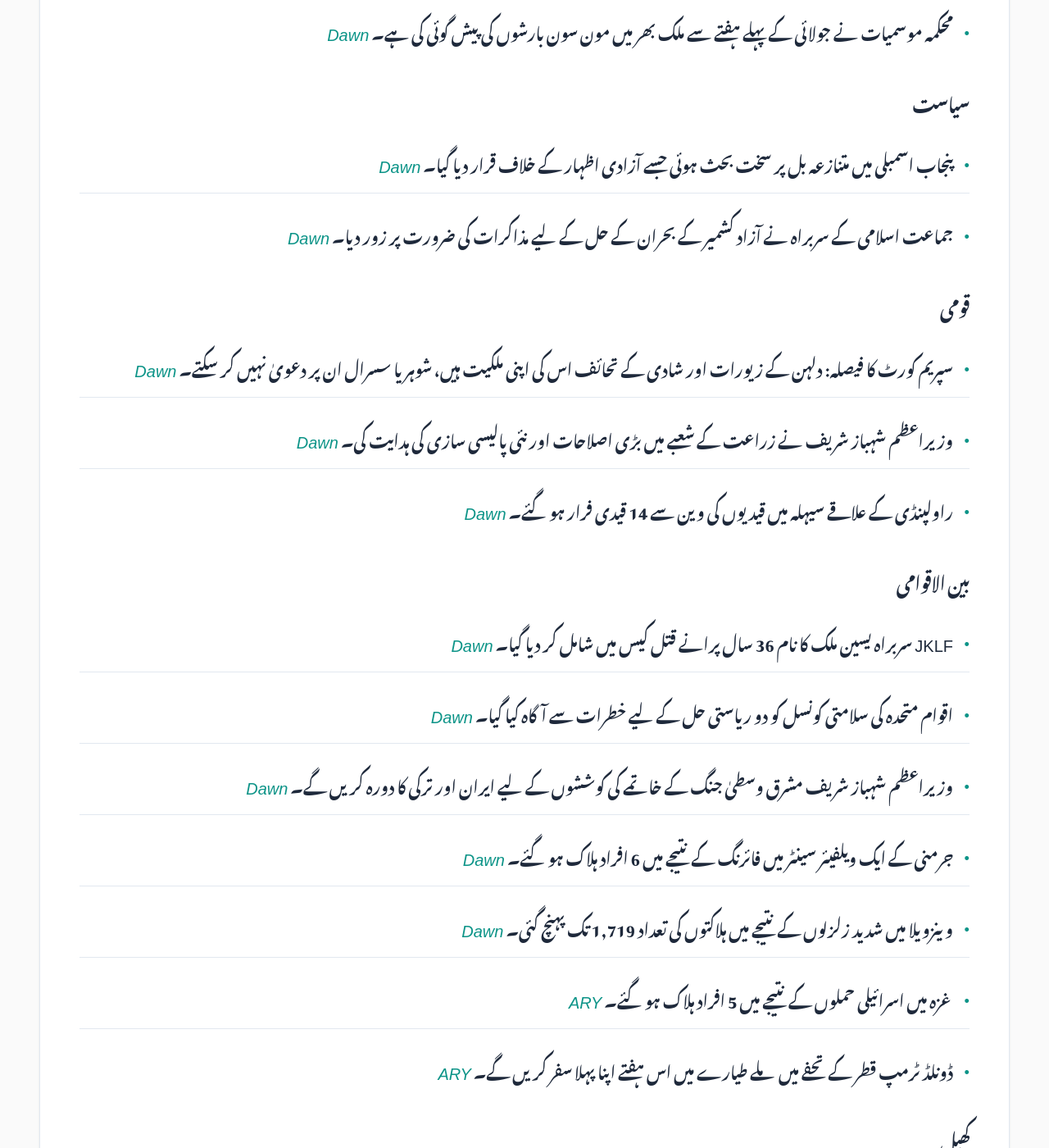
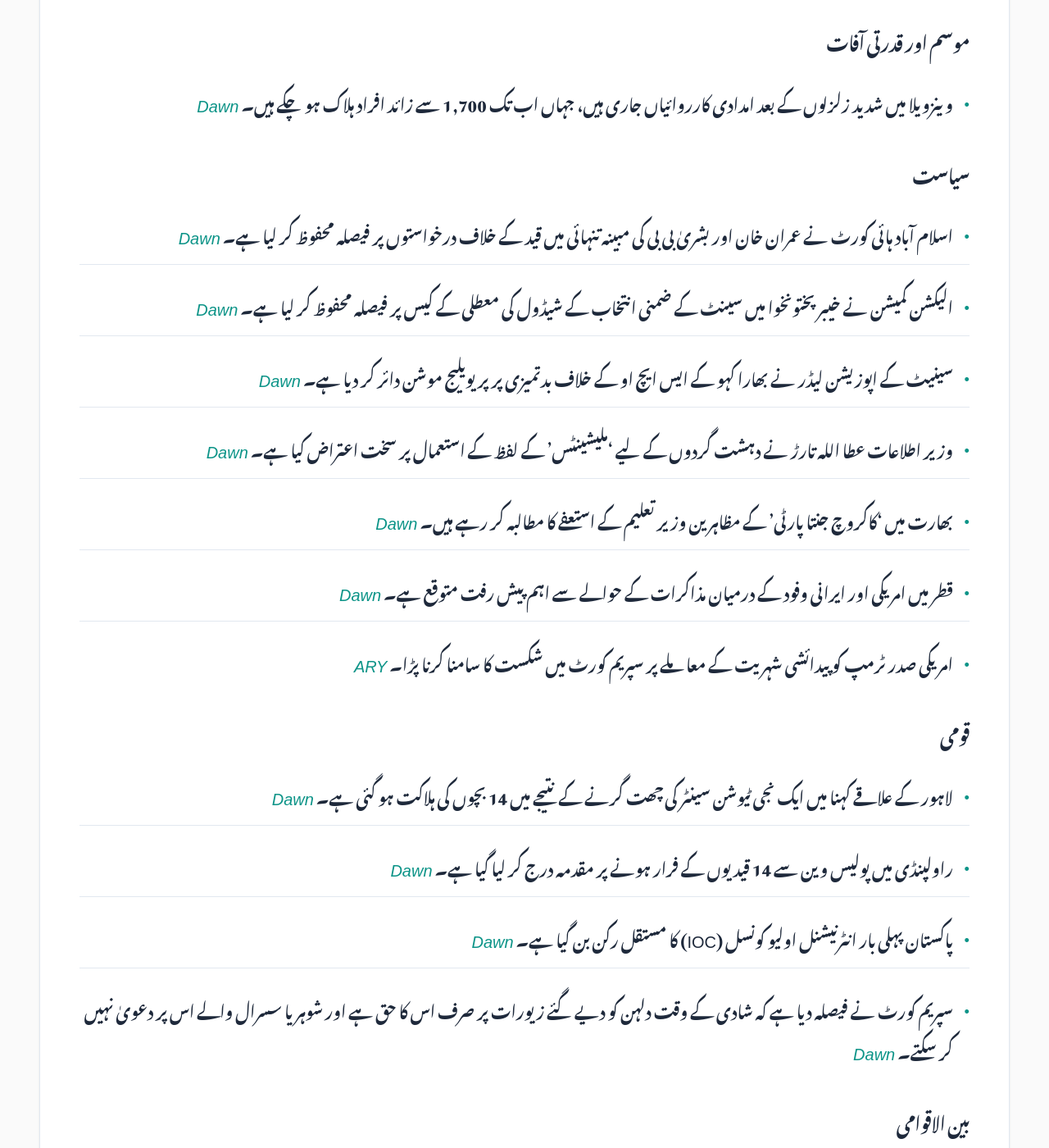
Before and after one commit to zsubzwary/news, a Jekyll site: the page built from ur/index.md, in a window 1280 px wide and 1400 px high, scrolled down 1360 px. Shown: the whole window at 82% size. Built offline with Jekyll 4.4.1, drawn with Linux system fonts in a browser that asks for light colours; some web fonts are replaced; comment, search, counter and statistics services are not loaded; some of the changed text lies outside the part shown.

Commit message:
DateTime; 2026-06-30T16:08:48.622Z

```diff
--- a/ur/index.md
+++ b/ur/index.md
@@ -7,52 +7,49 @@ rtl: true
 
 پاکستان کی تازہ خبروں کا خلاصہ
 
- &lrm; 30-Jun-2026 09:11PKT
+ &lrm; 30-Jun-2026 21:08PKT
 
 پڑھنے کا وقت : 4 منٹ
 
 ### معیشت
-- خلیجی خطے کی کشیدگی پاکستان کے معاشی حالات، بانڈز اور براہ راست غیر ملکی سرمایہ کاری کو متاثر کر رہی ہے۔ *[Dawn](https://www.dawn.com/news/2011767/gulf-turmoil-hurting-pakistans-economic-outlook)*
-- پیٹرولیم مصنوعات کی قیمتوں کو مستحکم کرنے کے لیے ایک نیا فنڈ قائم کیا گیا ہے۔ *[Dawn](https://www.dawn.com/news/2011806/fund-created-to-mitigate-oil-price-shocks)*
-- آزاد کشمیر اسمبلی نے مالی سال 2026-27 کے لیے 286 ارب روپے کا بجٹ منظور کر لیا ہے۔ *[Dawn](https://www.dawn.com/news/2011771/budget-2026-27-ajk-assembly-passes-rs286bn-budget-for-fy27)*
-- پی آئی اے کے انتظام و کنٹرول کا اختیار باضابطہ طور پر عارف حبیب کنسورشیم کے حوالے کر دیا گیا ہے۔ *[Dawn](https://www.dawn.com/news/2011655/govt-formally-transfers-management-control-of-pia-to-arif-habib-led-consortium)*
-- او جی ڈی سی ایل نے سندھ کے ضلع سانگھڑ میں تیل کی پیداوار کامیابی سے شروع کر دی ہے۔ *[Dawn](https://www.dawn.com/news/2011656/ogdcl-commences-oil-production-from-well-in-sindhs-sanghar-district)*
+- خلیجی خطے کی کشیدگی پاکستان کے مقامی بانڈ اور اسٹاک مارکیٹ کے ساتھ ساتھ غیر ملکی براہ راست سرمایہ کاری کو متاثر کر رہی ہے۔ *[Dawn](https://www.dawn.com/news/2011767/gulf-turmoil-hurting-pakistans-economic-outlook)*
+- ویزا اور ماسٹر کارڈ نے مل کر ایک نیا عالمی سٹیبل کوائن لانچ کر دیا ہے۔ *[ARY](https://arynews.tv/open-usd-visa-mastercard-jointly-launch-new-global-stablecoin)*
+- 10 کروڑ روپے سے زائد کی بینک ٹرانزیکشنز کی رپورٹنگ لازمی قرار دی گئی ہے۔ *[ARY](https://arynews.tv/bank-transactions-above-rs-100-million-to-be-reported)*
+- پاکستان میں سیمنٹ کی موجودہ قیمتوں کی تفصیلات جاری کر دی گئی ہیں۔ *[ARY](https://arynews.tv/cement-price-today-in-pakistan-june-30-2026)*
 
 ### سائنس اور ٹیکنالوجی
-- آئی ٹی وزارت نے عوامی مشاورت کے لیے ڈیٹا گورننس پالیسی 2026 کا مسودہ جاری کر دیا۔ *[Dawn](https://www.dawn.com/news/2011804/it-ministry-unveils-draft-data-governance-policy)*
-- واٹس ایپ صارفین کی رازداری کے تحفظ کے لیے یوزر نیم کی سہولت فراہم کرنے جا رہا ہے۔ *[Dawn](https://www.dawn.com/news/2011777/whatsapp-messenger-to-offer-usernames)*
+- ناسا ایک روبوٹک مشن کے ذریعے پرانے ہو رہے 'سوئفٹ' (Swift) اسپیس ٹیلی اسکوپ کو بچانے کی منصوبہ بندی کر رہا ہے۔ *[Dawn](https://www.dawn.com/news/2011969/nasa-plans-robotic-mission-to-save-ageing-space-telescope)*
+- بھارتی سپلائر 'ٹاٹا الیکٹرانکس' کے ڈیٹا لیک سے ایپل آئی فون 18 پرو کے اجزاء اور تصاویر افشا ہو گئی ہیں۔ *[Dawn](https://www.dawn.com/news/2011837/apple-iphone-18-pro-supplier-list-parts-and-photos-exposed-in-indian-suppliers-data-leak)*
+- وزارت آئی ٹی نے ڈیٹا گورننس پالیسی 2026 کا مسودہ عوامی مشاورت کے لیے جاری کر دیا ہے۔ *[Dawn](https://www.dawn.com/news/2011804/it-ministry-unveils-draft-data-governance-policy)*
+- رپورٹ کے مطابق، 2025 میں عالمی کاربن اخراج میں اضافے کی بڑی وجہ امریکہ رہا ہے۔ *[Dawn](https://www.dawn.com/news/2011852/us-leads-global-co2-emissions-increase-in-2025-report-finds)*
 
-### موسم
-- محکمہ موسمیات نے جولائی کے پہلے ہفتے سے ملک بھر میں مون سون بارشوں کی پیش گوئی کی ہے۔ *[Dawn](https://www.dawn.com/news/2011619/pmd-forecasts-nationwide-monsoon-rainfall-from-first-week-of-july)*
+### موسم اور قدرتی آفات
+- وینزویلا میں شدید زلزلوں کے بعد امدادی کارروائیاں جاری ہیں، جہاں اب تک 1,700 سے زائد افراد ہلاک ہو چکے ہیں۔ *[Dawn](https://www.dawn.com/news/2011865/venezuela-rescuers-in-final-push-to-find-survivors-as-families-mourn)*
 
 ### سیاست
-- پنجاب اسمبلی میں متنازعہ بل پر سخت بحث ہوئی جسے آزادی اظہار کے خلاف قرار دیا گیا۔ *[Dawn](https://www.dawn.com/news/2011722/controversial-bill-to-be-last-nail-in-coffin-of-freedom-of-expression-opposition)*
-- جماعت اسلامی کے سربراہ نے آزاد کشمیر کے بحران کے حل کے لیے مذاکرات کی ضرورت پر زور دیا۔ *[Dawn](https://www.dawn.com/news/2011672/dialogue-only-solution-to-ajk-crisis-govt-should-avoid-use-of-force-ji-chief)*
+- اسلام آباد ہائی کورٹ نے عمران خان اور بشریٰ بی بی کی مبینہ تنہائی میں قید کے خلاف درخواستوں پر فیصلہ محفوظ کر لیا ہے۔ *[Dawn](https://www.dawn.com/news/2011965/ihc-reserves-verdict-on-maintainability-of-petitions-against-imran-bushras-alleged-solitary-confinement)*
+- الیکشن کمیشن نے خیبر پختونخوا میں سینٹ کے ضمنی انتخاب کے شیڈول کی معطلی کے کیس پر فیصلہ محفوظ کر لیا ہے۔ *[Dawn](https://www.dawn.com/news/2011875/ecp-reserves-verdict-on-suspension-of-senate-by-poll-schedule-for-murad-saeeds-seat)*
+- سینیٹ کے اپوزیشن لیڈر نے بھارا کہو کے ایس ایچ او کے خلاف بدتمیزی پر پریویلیج موشن دائر کر دیا ہے۔ *[Dawn](https://www.dawn.com/news/2011841/senate-opposition-leader-files-privilege-motion-against-bhara-kahu-sho-over-discourteous-conduct)*
+- وزیر اطلاعات عطا اللہ تارڑ نے دہشت گردوں کے لیے 'ملیشینٹس' کے لفظ کے استعمال پر سخت اعتراض کیا ہے۔ *[Dawn](https://www.dawn.com/news/2011827/terrorists-must-not-be-called-by-any-other-name-says-info-minister)*
+- بھارت میں 'کاکروچ جنتا پارٹی' کے مظاہرین وزیر تعلیم کے استعفے کا مطالبہ کر رہے ہیں۔ *[Dawn](https://www.dawn.com/news/2011878/indias-cockroach-party-seeking-education-ministers-ouster-awaits-cabinet-reshuffle)*
+- قطر میں امریکی اور ایرانی وفود کے درمیان مذاکرات کے حوالے سے اہم پیش رفت متوقع ہے۔ *[Dawn](https://www.dawn.com/news/2011970/talks-in-qatar-after-us-iran-deal-what-we-know)*
+- امریکی صدر ٹرمپ کو پیدائشی شہریت کے معاملے پر سپریم کورٹ میں شکست کا سامنا کرنا پڑا۔ *[ARY](https://arynews.tv/trump-loses-supreme-court-battle-over-birthright-citizenship)*
 
 ### قومی
-- سپریم کورٹ کا فیصلہ: دلہن کے زیورات اور شادی کے تحائف اس کی اپنی ملکیت ہیں، شوہر یا سسرال ان پر دعویٰ نہیں کر سکتے۔ *[Dawn](https://www.dawn.com/news/2011800/hands-off-brides-jewellery-wedding-gifts-supreme-court-says)*
-- وزیراعظم شہباز شریف نے زراعت کے شعبے میں بڑی اصلاحات اور نئی پالیسی سازی کی ہدایت کی۔ *[Dawn](https://www.dawn.com/news/2011799/pm-shehbaz-directs-major-overhaul-of-agriculture-sector)*
-- راولپنڈی کے علاقے سیہلہ میں قیدیوں کی وین سے 14 قیدی فرار ہو گئے۔ *[Dawn](https://www.dawn.com/news/2011666/as-many-as-14-prisoners-escape-from-prison-van-while-being-transferred-to-rawalpindis-adiala-jail)*
+- لاہور کے علاقے کہنا میں ایک نجی ٹیوشن سینٹر کی چھت گرنے کے نتیجے میں 14 بچوں کی ہلاکت ہو گئی ہے۔ *[Dawn](https://www.dawn.com/news/2011968/14-children-dead-in-lahore-tuition-centre-roof-collapse-police)*
+- راولپنڈی میں پولیس وین سے 14 قیدیوں کے فرار ہونے پر مقدمہ درج کر لیا گیا ہے۔ *[Dawn](https://www.dawn.com/news/2011866/case-registered-against-14-prisoners-who-escaped-from-prison-van-bound-for-rawalpindis-adiala-jail)*
+- پاکستان پہلی بار انٹرنیشنل اولیو کونسل (IOC) کا مستقل رکن بن گیا ہے۔ *[Dawn](https://www.dawn.com/news/2011967/pakistan-becomes-permanent-member-of-international-olive-council)*
+- سپریم کورٹ نے فیصلہ دیا ہے کہ شادی کے وقت دلہن کو دیے گئے زیورات پر صرف اس کا حق ہے اور شوہر یا سسرال والے اس پر دعویٰ نہیں کر سکتے۔ *[Dawn](https://www.dawn.com/news/2011800/hands-off-bride-s-jewellery-wedding-gifts-supreme-court-says)*
 
 ### بین الاقوامی
-- JKLF سربراہ یسین ملک کا نام 36 سال پرانے قتل کیس میں شامل کر دیا گیا۔ *[Dawn](https://www.dawn.com/news/2011769/jklf-chief-mohammad-yasin-malik-implicated-in-35-year-old-murder-case)*
-- اقوام متحدہ کی سلامتی کونسل کو دو ریاستی حل کے لیے خطرات سے آگاہ کیا گیا۔ *[Dawn](https://www.dawn.com/news/2011770/unsc-warned-of-threat-to-two-state-solution)*
-- وزیراعظم شہباز شریف مشرق وسطیٰ جنگ کے خاتمے کی کوششوں کے لیے ایران اور ترکی کا دورہ کریں گے۔ *[Dawn](https://www.dawn.com/news/2011670/pm-shehbaz-to-visit-iran-turkiye-as-part-of-mediation-efforts-to-end-middle-east-war-sources)*
-- جرمنی کے ایک ویلفیئر سینٹر میں فائرنگ کے نتیجے میں 6 افراد ہلاک ہو گئے۔ *[Dawn](https://www.dawn.com/news/2011651/six-killed-in-german-family-tragedy-shooting-police)*
-- وینزویلا میں شدید زلزلوں کے نتیجے میں ہلاکتوں کی تعداد 1,719 تک پہنچ گئی۔ *[Dawn](https://www.dawn.com/news/2011646/at-least-1719-dead-in-venezuela-twin-earthquakes-as-hope-fades-of-finding-survivors)*
-- غزہ میں اسرائیلی حملوں کے نتیجے میں 5 افراد ہلاک ہو گئے۔ *[ARY](https://arynews.tv/gaza-health-officials-say-israeli-strikes-kill-five)*
-- ڈونلڈ ٹرمپ قطر کے تحفے میں ملے طیارے میں اس ہفتے اپنا پہلا سفر کریں گے۔ *[ARY](https://arynews.tv/donald-trump-to-make-first-flight-on-qatar-gifted-jet-this-week)*
+- سندھ کے کمشنر نے دریائے چناب میں اتار چڑھاؤ کے حوالے سے بھارتی ہم منصب کو کئی بار خطوط لکھے لیکن کوئی جواب موصول نہیں ہوا۔ *[Dawn](https://www.dawn.com/news/2011838/indus-commissioner-says-he-wrote-to-indian-counterpart-4-times-over-chenab-fluctuations-but-no-reply-so-far)*
+- پول کے مطابق، امریکی عوام اب بھی غیر ملکی امداد کی حمایت کرتے ہیں۔ *[Dawn](https://www.dawn.com/news/2011844/a-year-after-usaid-shutdown-americans-still-back-foreign-development-aid-poll-shows)*
+- کشمیری رہنما محمد یاسین ملک کو 35 سال پرانے قتل کے کیس میں ملوث قرار دیا گیا ہے۔ *[Dawn](https://www.dawn.com/news/2011769/jklf-chief-mohammad-yasin-malik-implicated-in-35-year-old-murder-case)*
 
 ### کھیل
-- برازیل نے جاپان کو ہرا کر ورلڈ کپ کے آخری 16 میں جگہ بنا لی۔ *[Dawn](https://www.dawn.com/news/2011683/martinelli-scores-in-95th-minute-to-send-brazil-into-world-cup-last-16)*
-- پاکستانی گیمر ارسلان اش نے لاس ویگاس میں تکن کا آٹھواں ایوو ٹائٹل جیت لیا۔ *[Dawn](https://www.dawn.com/news/2011647/pro-gamer-arslan-ash-bags-8th-evo-title-at-tekken-tournament-in-las-vegas)*
-- مراکش نے ہالینڈ کو پنالٹیوں پر ہرا کر ورلڈ کپ کے آخری 16 میں رسائی حاصل کی۔ *[ARY](https://arynews.tv/morocco-beat-netherlands-on-penalties-to-reach-world-cup-last-16)*
-- جنوبی کوریا کے کھلاڑی سون نے ٹیم کی جلد انخلا پر مداحوں سے معذرت کی۔ *[ARY](https://arynews.tv/son-apologises-to-fans-after-south-koreas-early-world-cup-exit)*
-- پیراگوئے نے جرمنی کو پنالٹیوں پر شکست دی۔ *[ARY](https://arynews.tv/germany-v-paraguay-world-cup-last-32)*
-- جوکووچ نے ومبلڈن کے پہلے راؤنڈ میں کامیابی حاصل کی۔ *[ARY](https://arynews.tv/djokovic-battles-past-wu-in-challenging-wimbledon-first-round)*
-- لیوانڈوفسکی کا شکاگو فائر کے ساتھ معاہدہ ہو گیا۔ *[ARY](https://arynews.tv/chicago-fire-announce-signing-of-lewandowski)*
-- میڈوکے کا کہنا ہے کہ وہ انگلینڈ کے لیے ورلڈ کپ میں گیم چینجر ثابت ہو سکتے ہیں۔ *[ARY](https://arynews.tv/madueke-says-he-can-be-englands-world-cup-game-changer)*
+- فیفا ورلڈ کپ کے کوارٹر فائنل میں برازیل کی کامیابی پر کراچی کے علاقے لیاری میں فٹ بال کا جنون عروج پر ہے۔ *[Dawn](https://www.dawn.com/news/2011964/in-pictures-football-frenzy-at-fever-pitch-in-lyari-as-brazil-advances-to-the-world-cup-quarterfinals)*
 
 ### دیگر
-- ایریانا گرانڈے کے ٹور کے اعلان سے مداحوں میں مایوسی پائی جاتی ہے۔ *[ARY](https://arynews.tv/ariana-grande-disappoints-fans-with-new-tour-announcement)*
-- بین افلیک اپنے بچے کے ساتھ نجی موقع پر نظر آئے۔ *[ARY](https://arynews.tv/ben-affleck-enjoys-rare-outing-with-kid-fin)*
+- اداکارہ سمانتھا رتھ پرابھو کا حالیہ بیان سوشل میڈیا پر وائرل ہو رہا ہے۔ *[ARY](https://arynews.tv/samantha-ruth-prabhus-latest-statement-goes-viral)*
+- شہزادی میگن مارکل نے برطانیہ میں سیکیورٹی کے حوالے سے جاری تنازع پر خاموشی توڑ دی۔ *[ARY](https://arynews.tv/meghan-markle-finally-speaks-out-about-uk-security-row-with-prince-harry)*
+- فلم 'اسکیری مووی' نے دنیا بھر میں 1 بلین ڈالر سے زائد کی کمائی کر لی ہے۔ *[ARY](https://arynews.tv/scary-movie-crosses-1-billion-worldwide-wayans-brothers-tease-sequel-plans)*
```
